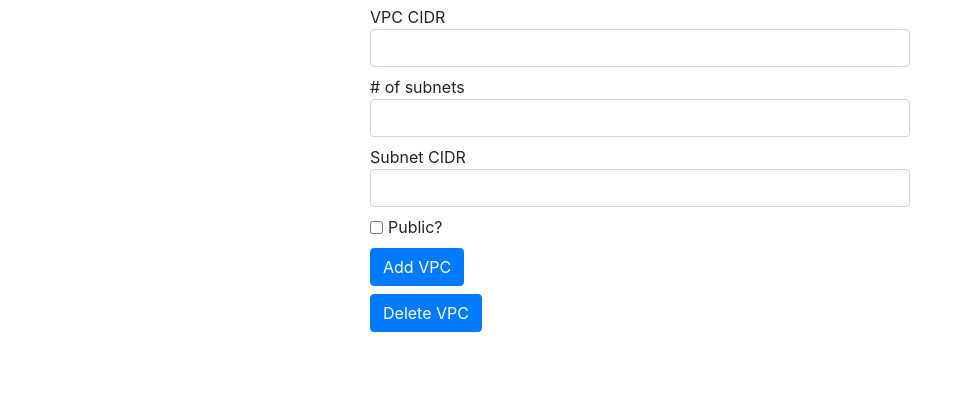
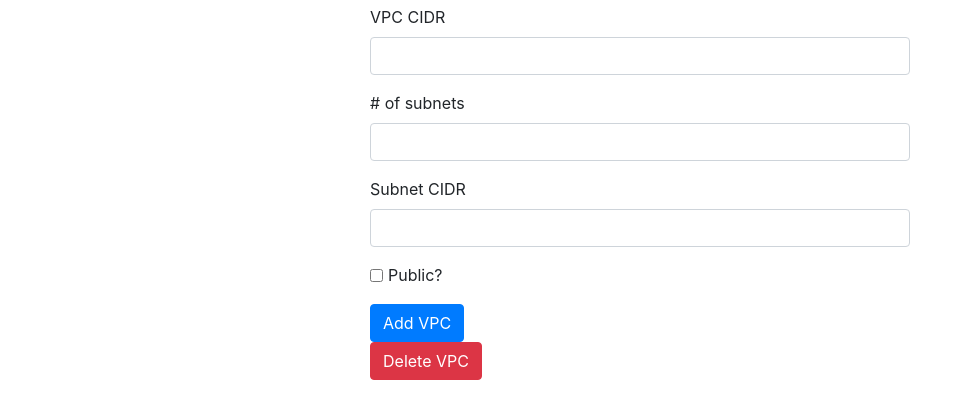
Before and after one commit to zachzeid/Nephelae, a plain HTML site: page index.html in a window 1280 px wide. Shown: the part 97-516 px from the top of the page, without its empty margins (0-956 px from the left). Drawn offline with nearby package versions, Linux system fonts and the light colour scheme.

Commit message:
removed form-check-label.  removed form-group.

```diff
--- a/index.html
+++ b/index.html
@@ -19,22 +19,22 @@
         <div class="col-6">
           <h2>VPC 1</h2>
           <form>
-            <div class="form-group mb-2">
-              <label class="form-check-label" for="vpc-cidr">VPC CIDR</label>
+            <div class="form-group">
+              <label for="vpc-cidr">VPC CIDR</label>
               <input class="form-control" type="text" id="vpc-cidr">
             </div> <!-- vpc .form-group -->
 
-            <div class="form-group mb-2">
-              <label class="form-check-label" for="subnet-count"># of subnets</label>
+            <div class="form-group">
+              <label for="subnet-count"># of subnets</label>
               <input class="form-control" type="text" id="subnet-count">
             </div><!-- subnet count .form-group -->
 
-            <div class="form-group mb-2">
-              <label class="form-check-label" for="subnet1">Subnet CIDR</label>
+            <div class="form-group">
+              <label for="subnet1">Subnet CIDR</label>
               <input class="form-control" type="text" id="subnet1">
             </div><!-- subnet cidr .form-group -->
 
-            <div class="form-group mb-2">
+            <div class="form-group">
               <div class="form-check form-check-inline">
                 <input type="checkbox" class="form-check-input" id="auto-ip">
                 <label class="form-check-label" for="auto-ip">
@@ -43,14 +43,14 @@
               </div>
             </div><!-- public checkbox .form-group -->
 
-            <div class="form-group mb-2">
+            <div>
               <div>
                 <button type="button" class="btn btn-primary">Add VPC</button>
               </div>
             </div><!-- add vpc .form-group -->
 
-            <div class="form-group mb-2">
-              <button type="button" class="btn btn-primary">Delete VPC</button>
+            <div>
+              <button type="button" class="btn btn-danger">Delete VPC</button>
             </div><!-- remove vpc .form-group -->
           </form>
 
```
